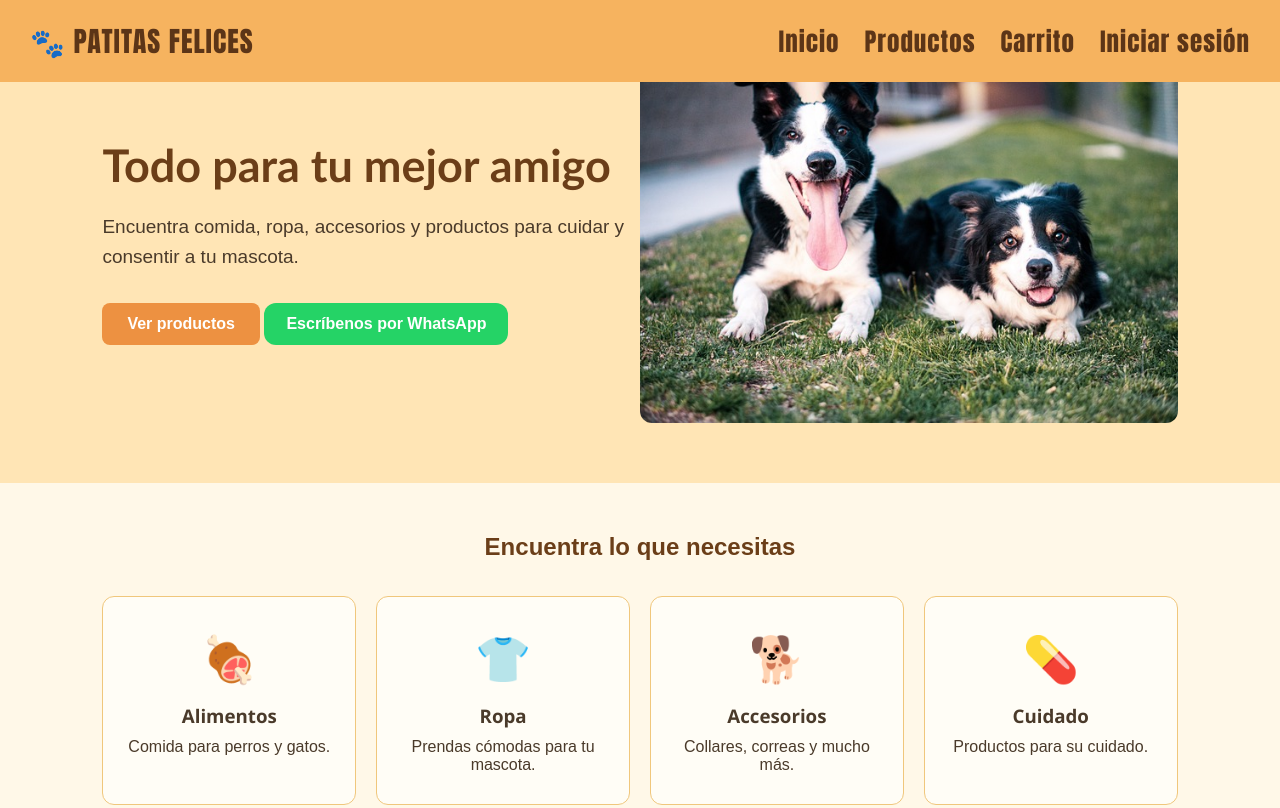
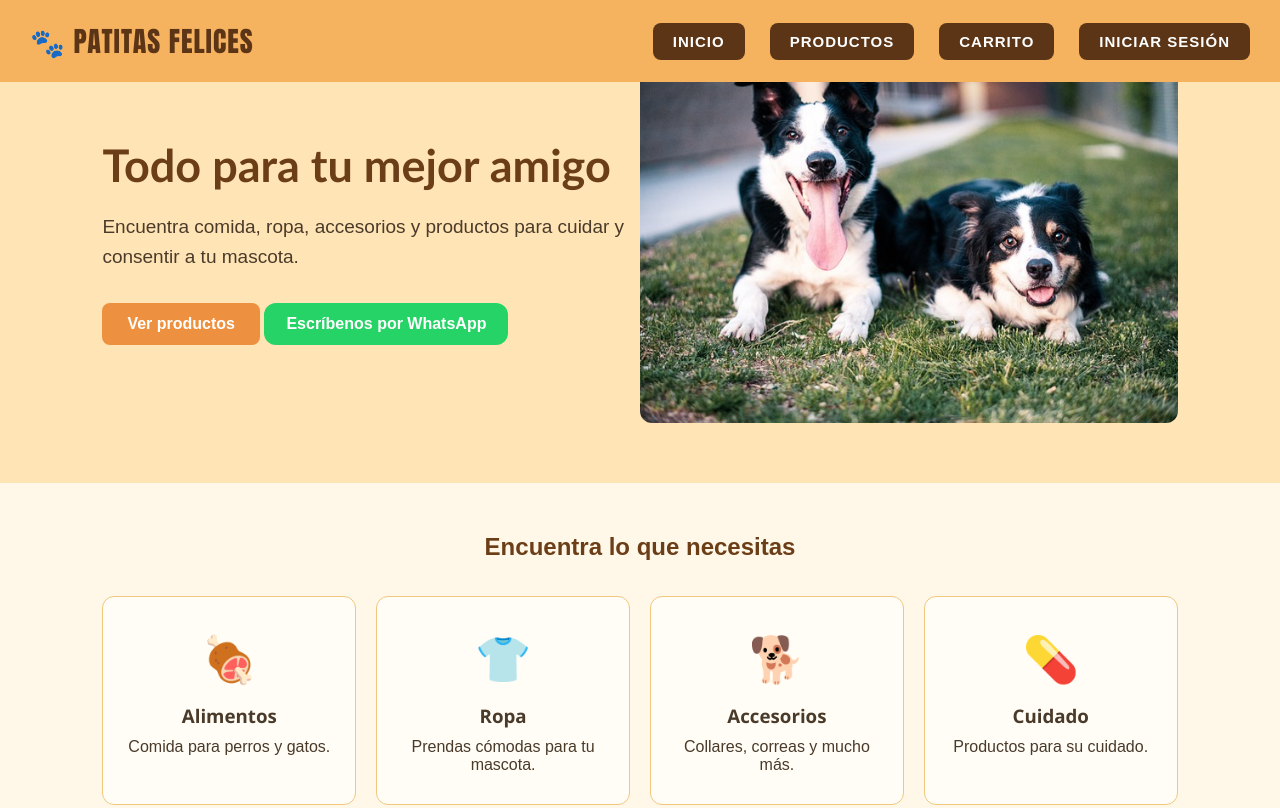
Before and after one commit to thomyszh07/Patitas-Felices, a website with bundled scripts: page index.html in a window 1280 px wide. Shown: the top 808 px of the page. Built offline with nearby package versions, Linux system fonts and the light colour scheme; no server answers.

Commit message:
CAMBIOS EN EL NAVEGADOR

```diff
--- a/css/estilos.css
+++ b/css/estilos.css
@@ -70,13 +70,21 @@ nav {
 }
 
 nav a {
-    font-size: 25px;
+    font-family: Arial, Helvetica, sans-serif;
+    font-size: 15px;
     font-weight: bold;
-    color: #5c3517;
+    color: #ffffff;
+    background-color:#5c3517;
+    padding: 10px 20px;
+    border-radius: 8px;
+    text-decoration: none;
+    transition: background-color 0.3s,color 0.3s;
+
 }
 
 nav a:hover {
-    color: #ffffff;
+    background-color: #ffe5b5;
+    color: #5c3517;
 }
 
 
--- a/index.html
+++ b/index.html
@@ -20,10 +20,10 @@
         </div>
 
         <nav>
-            <a href="index.html">Inicio</a>
-            <a href="productos.html">Productos</a>
-            <a href="carrito.html">Carrito </a>
-            <a href="login.html" id="menuUsuario">Iniciar sesión</a>
+            <a href="index.html">INICIO</a>
+            <a href="productos.html">PRODUCTOS</a>
+            <a href="carrito.html">CARRITO </a>
+            <a href="login.html" id="menuUsuario">INICIAR SESIÓN</a>
         </nav>
 
     </header>
```
Also changed, not shown: assets/PATITAS.jpg (added).
